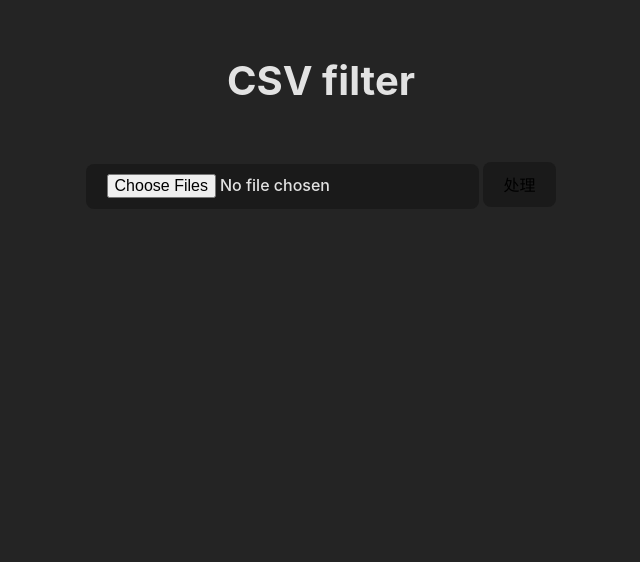
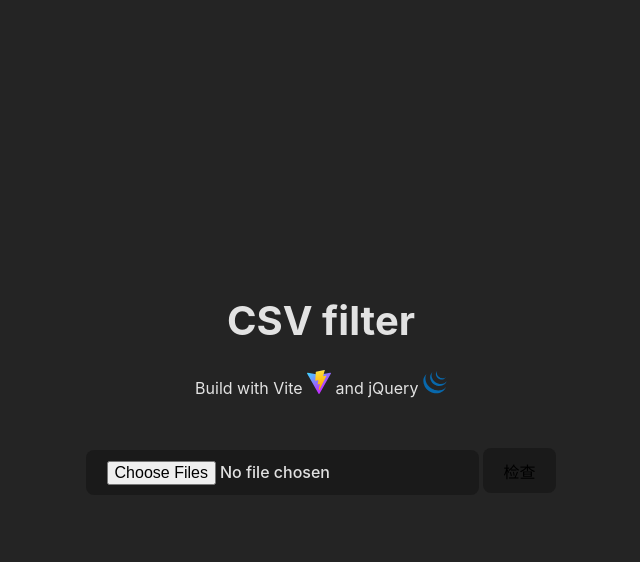
Before and after one commit to PrainLopez/csv-filter, a website built with Vite: page index.html in a window 1280 px wide. Shown: the whole page, without its empty margins (319-959 px from the left). Built offline with nearby package versions, Linux system fonts and the light colour scheme.

Commit message:
nomitate Vite and jQuery

```diff
--- a/index.html
+++ b/index.html
@@ -1,9 +1,10 @@
 <!doctype html>
-<html lang="en">
+<html lang="zh">
 
 <head>
   <script src="https://cdn.bootcdn.net/ajax/libs/jquery/3.7.1/jquery.js"></script>
   <meta charset="UTF-8" />
+  <meta name="author" content="Prainy" />
   <link rel="stylesheet" href="/style.css" />
   <link rel="icon" type="image/svg+xml" href="/vite.svg" />
   <meta name="viewport" content="width=device-width, initial-scale=1.0" />
@@ -13,9 +14,14 @@
 <body>
   <div id="app">
     <h1>CSV filter</h1>
+    <p>Build with Vite
+    <img src="/vite.svg" alt="vite" height="24px">
+    and jQuery
+    <img src="/jquery.svg" alt="jquery" height="24px">
+    </p>
     <div class="card">
       <input type="file" id="csv-file" accept=".csv" multiple />
-      <button id="execute">处理</button>
+      <button id="execute">检查</button>
     </div>
   </div>
   <div class="list">
--- a/style.css
+++ b/style.css
@@ -25,7 +25,7 @@ a:hover {
 body {
   margin: 0;
   display: flex;
-  place-items: top;
+  place-items: center;
   min-width: 320px;
   min-height: 100vh;
 }
```
Also changed, not shown: public/jquery.svg (added).
